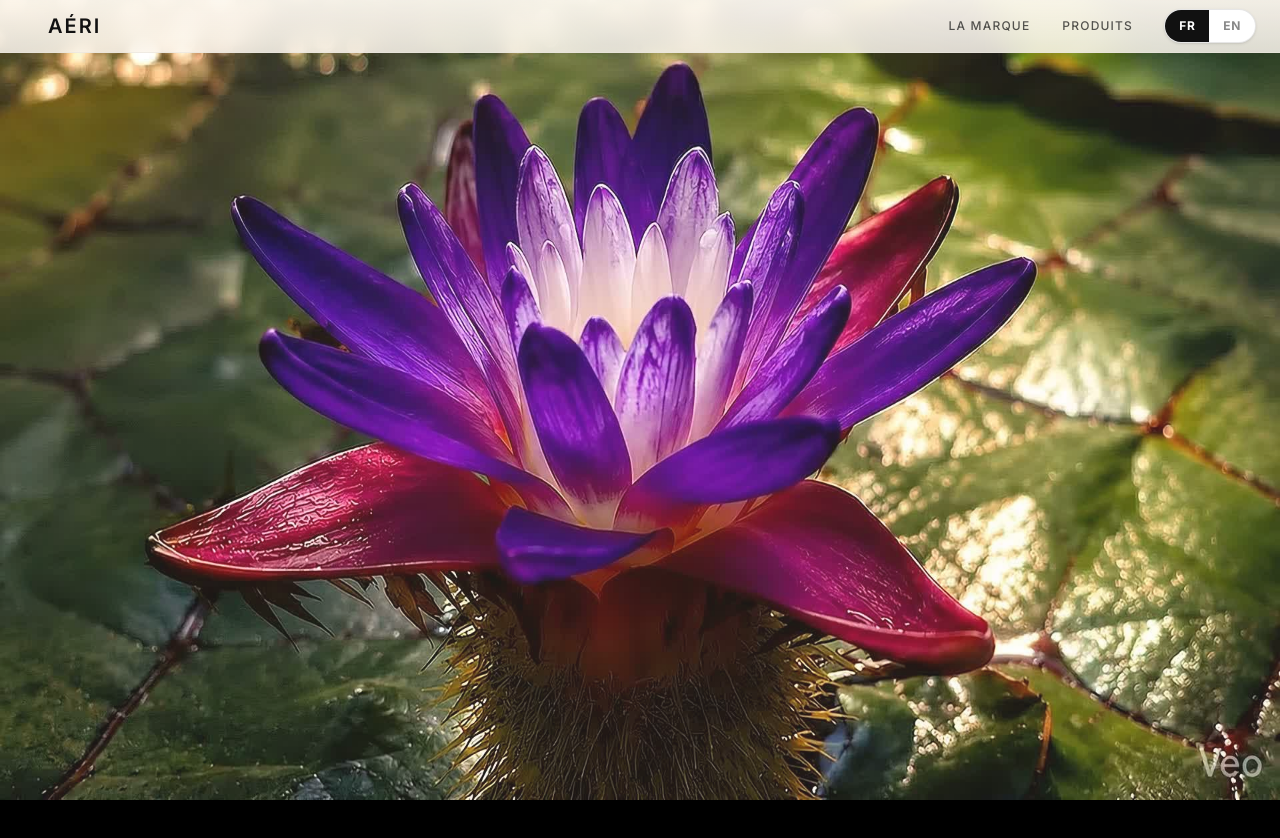
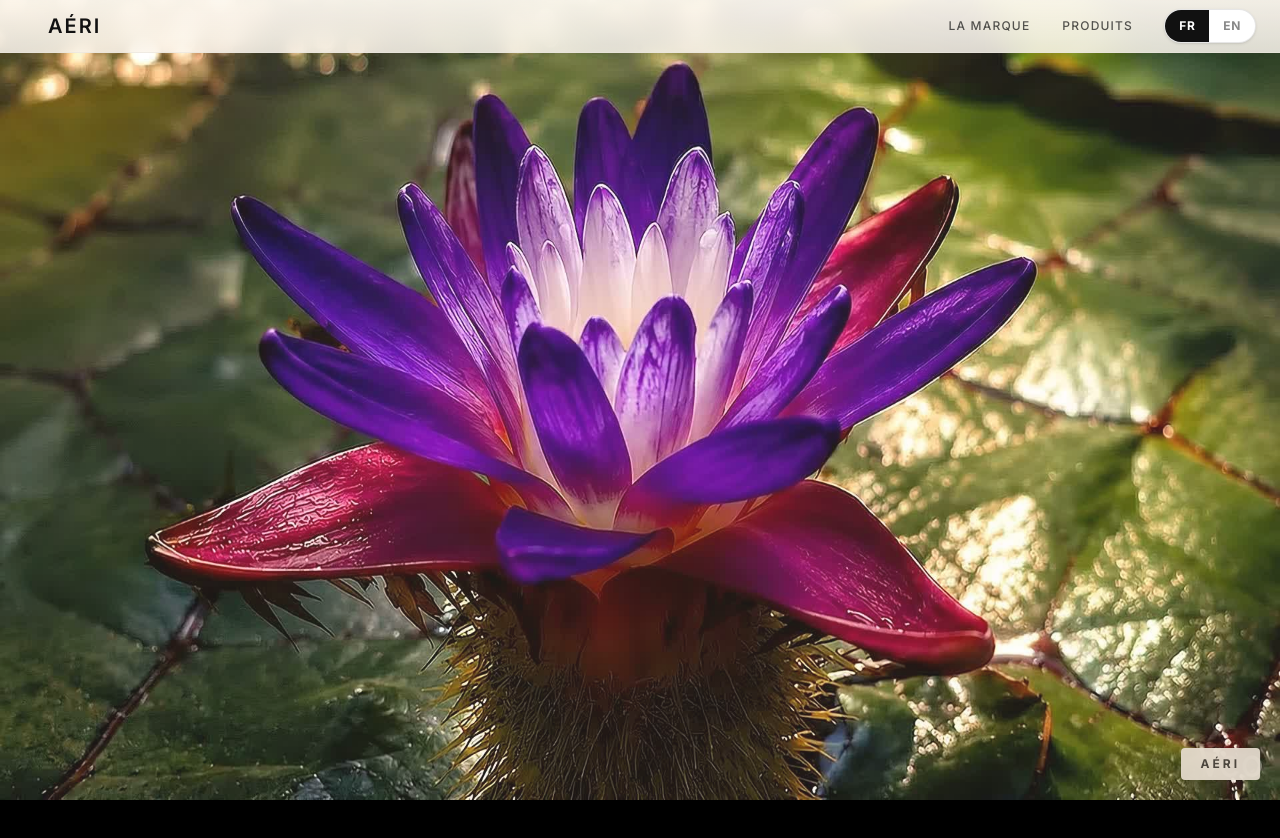
Before and after one commit to hgventures3-ux/A-RI_, a Next.js app: page / in a window 1280 px wide. Shown: the top 838 px of the page. Built offline with nearby package versions, Linux system fonts and the light colour scheme.

Commit message:
feat: Add AERI logo watermark over Veo watermark in Hero section

```diff
--- a/src/components/Hero.tsx
+++ b/src/components/Hero.tsx
@@ -99,6 +99,16 @@ export default function Hero() {
            />
         </div>
 
+        {/* Watermark Cover for Veo Logo */}
+        <div
+          className="absolute bottom-3 right-3 md:bottom-5 md:right-5 z-[5] bg-[#EAE0D3]/90 backdrop-blur-md px-3 py-1.5 md:px-5 md:py-2 rounded flex items-center justify-center"
+          style={{ boxShadow: "0 2px 10px rgba(0,0,0,0.03)" }}
+        >
+           <span className="text-[10px] md:text-xs tracking-[0.25em] uppercase font-bold text-[#4c463e]" style={{ fontFamily: "var(--font-montserrat), sans-serif" }}>
+             AÉRI
+           </span>
+        </div>
+
         {/* Top Header / Nav Area */}
         <Navbar />
 
```
